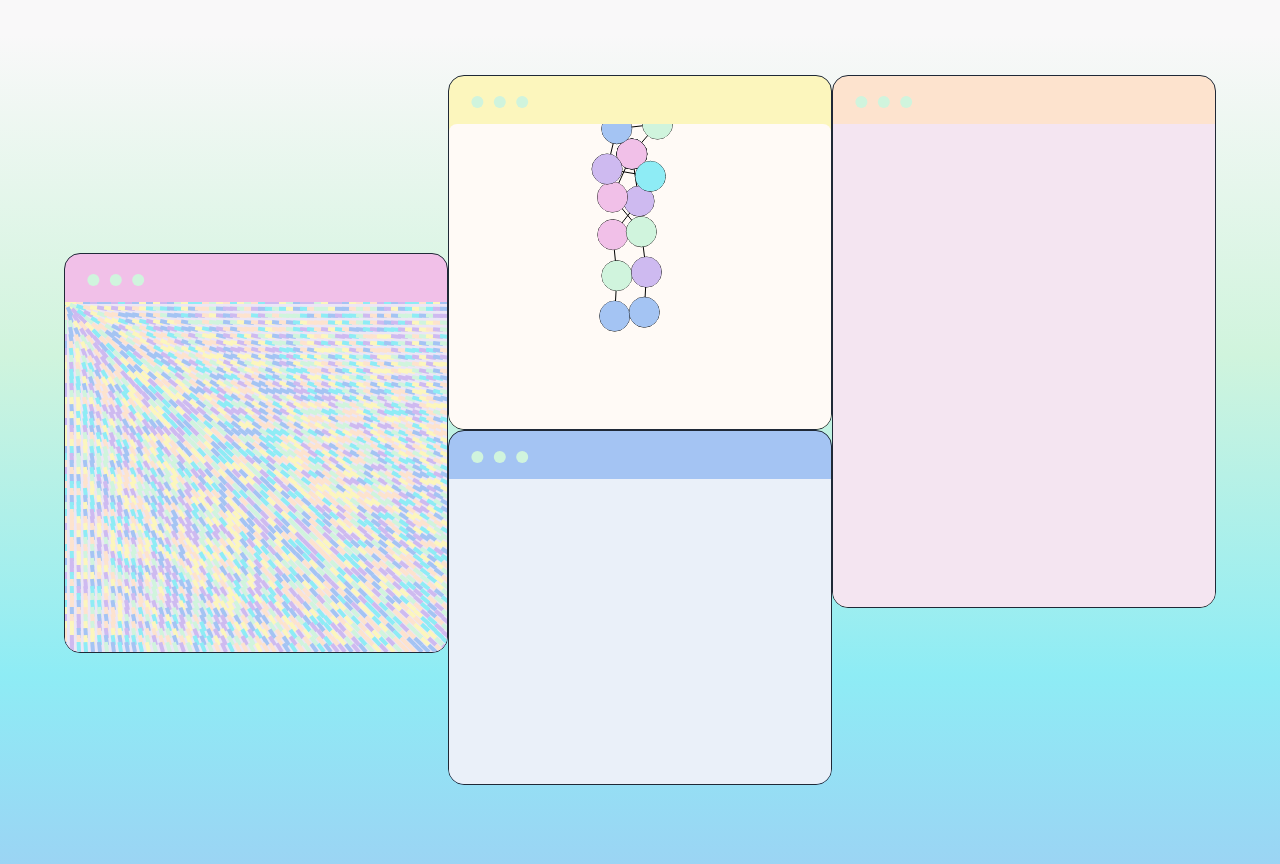
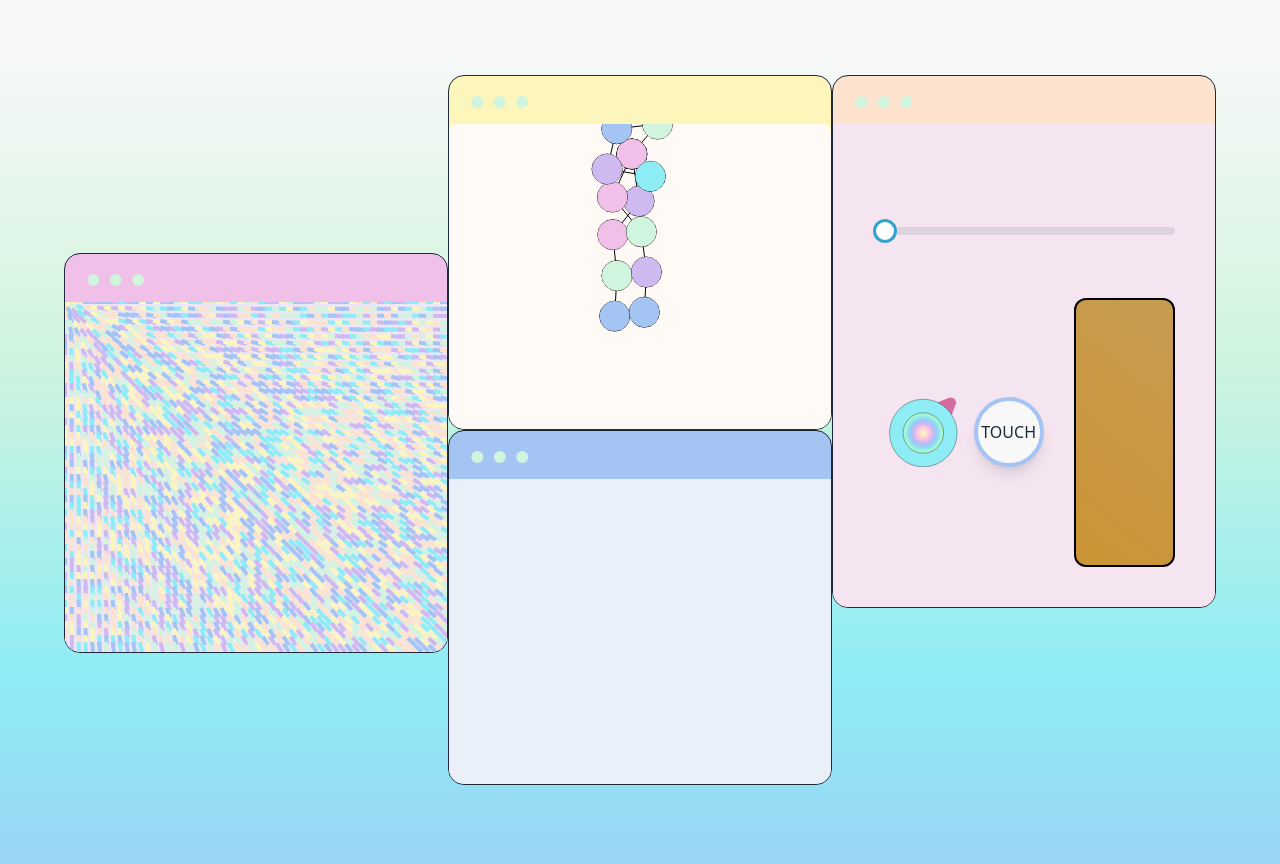
Before and after one commit to 93Belen/belencita-web, a Vue app: page / in a window 1280 px wide. Shown: the part 1920-2784 px from the top of the page. Built offline with nearby package versions, Linux system fonts and the light colour scheme; a web font is replaced by a local one.

Commit message:
added some button fidgets

```diff
--- a/src/Sections/Fidgets.vue
+++ b/src/Sections/Fidgets.vue
@@ -1,6 +1,8 @@
 <script setup>
 import BallChain from '../components/Fidgets/BallChain.vue'
 import MovingLines from '../components/Fidgets/MovingLines.vue'
+import Buttons from '../components/Fidgets/Buttons.vue'
+
 import Monster2 from '../components/Monster2.vue'
 import { onMounted, ref } from 'vue'
 import { gsap } from 'gsap'
@@ -50,10 +52,10 @@ window.addEventListener('resize', () => {
                 </div>
             </div>
             <input v-if="mobile" type="radio" name="my_tabs_2" role="tab" class="tab bg-orange [--tab-bg:#FDE3CE] [--tab-border-color:transparent]" aria-label="" />
-            <div :role="mobile? 'tabpanel' : ''" :class="mobile? 'tab-content bg-orange p-6 h-[70vh]':'mockup-window bg-orange border row-span-3'">
+            <div :role="mobile? 'tabpanel' : ''" :class="mobile? 'tab-content bg-orange h-[70vh]':'mockup-window bg-orange border row-span-3'">
                 <div class="md:hidden m-auto w-[90%] bg-[#ECECE9] h-[47px] rounded-xl my-2 p-3 text-xs"><p>https://belenmadefidgets.com/play</p></div>
-                <div class="md:bg-[#F4E5F1] flex justify-center h-full px-4 py-16">
-
+                <div class="md:bg-[#F4E5F1] flex justify-center h-full p-4">
+                    <Buttons/>
                 </div>
             </div>
             <input v-if="mobile" type="radio" name="my_tabs_2" role="tab" class="tab bg-pink [--tab-bg:#F1C0E8] [--tab-border-color:transparent]" aria-label="" />
--- /dev/null
+++ b/src/components/Fidgets/Buttons.vue
@@ -0,0 +1,78 @@
+<script setup>
+import { onMounted, ref } from 'vue'
+import Knob from '../Knob.vue'
+const colors = {
+      'darkpink': '#FF99C8',
+      'pink': '#F1C0E8',
+      'yellow': '#FCF6BD',
+      'purple': '#CEBAF0',
+      'green': '#D0F4DD',
+      'orange': '#FDE3CE',
+      'lightblue': '#8EECF5',
+      'blue': '#A4C4F3',
+      'transparent': 'transparent',
+    }
+
+const hueRange = [
+  38,   // orange (#FDE3CE)
+  54,   // yellow (#FCF6BD)
+  141,  // green (#D0F4DD)
+  196,  // lightblue (#8EECF5)
+  211,  // blue (#A4C4F3)
+  270,  // purple (#CEBAF0)
+  328,  // darkpink (#FF99C8)
+  340   // pink (#F1C0E8)
+];
+
+
+
+let light = ref(50)
+let sat = ref(60)
+let hue = ref(0)
+
+
+const changeSat = () => {
+    if(sat.value < 100){
+        sat.value = sat.value + 10
+    }
+    else {
+        sat.value = 20
+    }
+}
+
+const keepTurning = () => {
+    if(hue.value < 300){
+        hue.value = hue.value + 45
+    }
+    else{
+        hue.value = 0
+    }
+}
+
+
+
+</script>
+
+
+
+<template>
+    <div class="w-full h-[300px] md:h-full grid p-6 grid-cols-3 grid-rows-3 justify-center items-center">
+        <!-- Hue -->
+        <div @click="keepTurning" :style="{ transform: `rotate(${hue}deg)` }" class="h-[70px] row-span-2">
+             <Knob/>
+        </div>
+        <!-- Sat -->
+        <button @click="changeSat" class="w-[70px] h-[70px] border-4 rounded-full bg-white border-blue row-span-2 shadow-lg relative active:top-[4px] actie:shadow-none active:left-[2px]">TOUCH</button>
+        <!-- Light -->
+            <input
+            type="range"
+            v-model="light"
+            min="50"
+            max="75"
+            value="1"
+            :style="{ '--range-shdw': `hsl(${hueRange[3]}, ${sat}%, ${light}%)` }"
+            class="range col-span-3 col-start-1 row-start-1" />
+        <!-- Color div -->
+        <div :style="{backgroundImage: `linear-gradient(40deg, hsl(${hueRange[hue/45]}, ${sat}%, ${light}%), hsl(${hueRange[hue/45]}, ${sat - 10}%, ${light + 5}%))`}" class="col-start-3 row-span-2 w-full h-full rounded-xl border-2 border-black"></div>
+    </div>
+</template>
--- /dev/null
+++ b/src/components/Knob.vue
@@ -0,0 +1,24 @@
+<template>
+    <div class="w-full h-full">
+<svg width="100%" height="100%" viewBox="0 0 200 206" fill="none" xmlns="http://www.w3.org/2000/svg">
+<path d="M147.389 66.9448L165.832 57.0798L181.229 16.9489" stroke="#D66BA0" stroke-width="30" stroke-linecap="round"/>
+<path d="M134.248 52.582L144.135 31.7683L179.39 17.0489" stroke="#D66BA0" stroke-width="30" stroke-linecap="round"/>
+<circle cx="100" cy="106" r="99.5" fill="#8EECF5" stroke="black"/>
+<circle cx="100" cy="106" r="59.5" fill="url(#paint0_angular_51_2177)" stroke="black"/>
+<defs>
+<radialGradient id="paint0_angular_51_2177" cx="0" cy="0" r="1" gradientUnits="userSpaceOnUse" gradientTransform="translate(100 106) scale(60)">
+<stop offset="0.025" stop-color="#FAF8CB"/>
+<stop offset="0.13" stop-color="#FDE4CE"/>
+<stop offset="0.24" stop-color="#FFCFD2"/>
+<stop offset="0.355" stop-color="#F1C0E8"/>
+<stop offset="0.465" stop-color="#CEBAF0"/>
+<stop offset="0.6" stop-color="#A4C4F3"/>
+<stop offset="0.735" stop-color="#90DBF4"/>
+<stop offset="0.86" stop-color="#97F5E1"/>
+<stop offset="0.995" stop-color="#B9FBC0"/>
+</radialGradient>
+</defs>
+</svg>
+
+    </div>
+</template>
```
